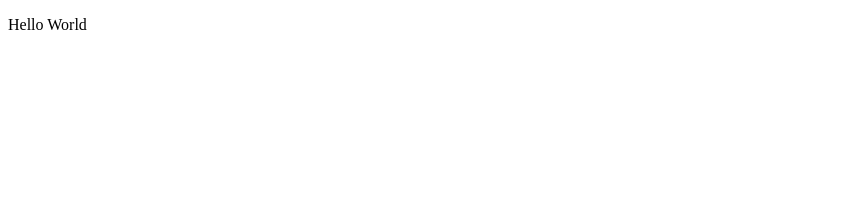
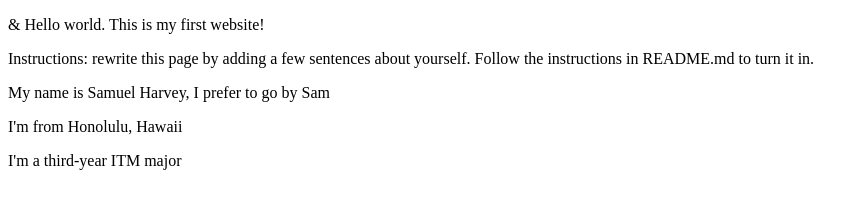
Before and after one commit to sharvey-bit/webdev_lab2, a plain HTML site: page index.HTML in a window 1280 px wide. Shown: the whole page, without its empty margins (0-868 px from the left). Drawn offline with Linux system fonts and the light colour scheme.

Commit message:
Update index.HTML

```diff
--- a/index.HTML
+++ b/index.HTML
@@ -1,11 +1,14 @@
 <!DOCTYPE html>
 <html lang="en">
-    <head>
-        <title>Sample title</title>
-        <meta charset="utf-8">
-        <meta name="" content="">
-    </head>
-    <body>
-        <p>Hello World</p>
-    </body>
+<head>
+  <meta charset="utf-8">
+  <title>Internet Technologies and Web Design</title>
+</head>
+<body>
+  <p>&amp; Hello world. This is my first website!</p>
+  <p>Instructions: rewrite this page by adding a few sentences about yourself. Follow the instructions in README.md to turn it in.</p>
+  <p>My name is Samuel Harvey, I prefer to go by Sam</p>
+  <p>I'm from Honolulu, Hawaii</p>
+  <p>I'm a third-year ITM major</p>
+</body>
 </html>
```
